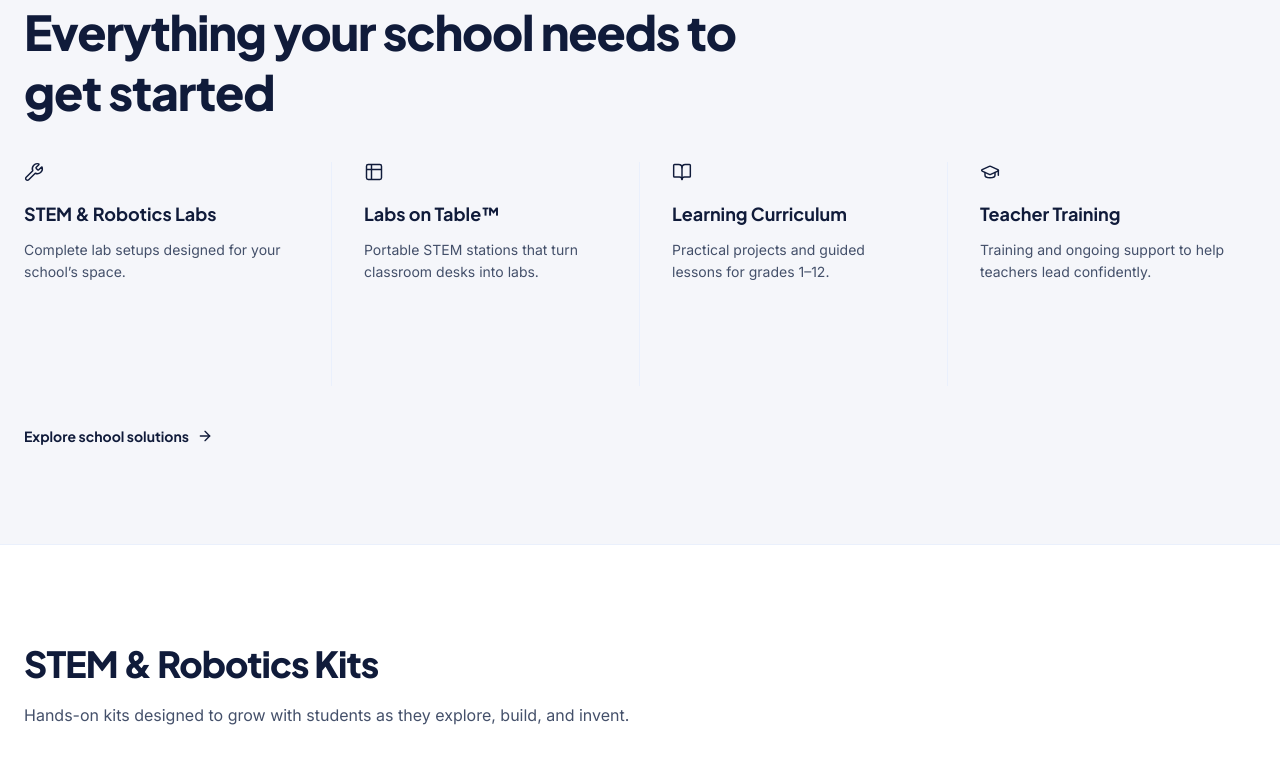
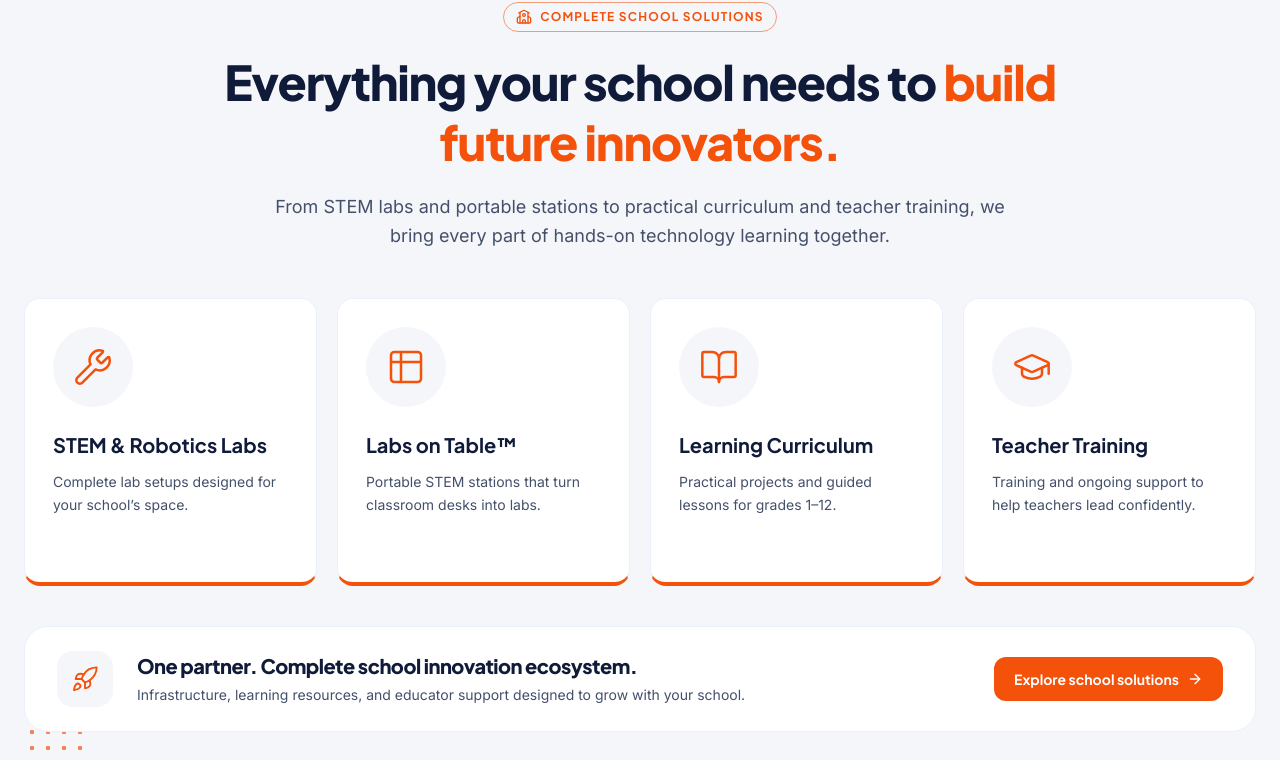
Before and after one commit to BRAINUPLABS/website-2.0, a React (Vite) app: page / in a window 1280 px wide. Shown: the part 857-1617 px from the top of the page. Built offline with nearby package versions, Linux system fonts and the light colour scheme.

Commit message:
Changed the "Complete Schools Solution" page as requested by Ram.

```diff
--- a/src/index.css
+++ b/src/index.css
@@ -161,6 +161,30 @@ html[data-theme='dark'] .home-hero {
   opacity: 0.72;
 }
 
+.school-solutions {
+  --school-accent: #f4510b;
+  --school-accent-hover: #d94308;
+  --school-on-accent: #ffffff;
+}
+
+html[data-theme='dark'] .school-solutions {
+  --school-accent: #fb923c;
+  --school-accent-hover: #fdba74;
+  --school-on-accent: #121418;
+}
+
+.school-accent-text { color: var(--school-accent); }
+.school-accent-outline { border-color: color-mix(in srgb, var(--school-accent) 55%, transparent); }
+.school-accent-bg { background-color: var(--school-accent); color: var(--school-on-accent); }
+.school-accent-bg:hover { background-color: var(--school-accent-hover); }
+.school-solution-card { border-bottom-color: var(--school-accent); }
+.school-solution-corner { background-color: var(--school-accent); transform: rotate(16deg); }
+.school-solution-dot-mesh {
+  background-image: radial-gradient(circle, var(--school-accent) 2px, transparent 2.5px);
+  background-size: 16px 16px;
+  opacity: 0.7;
+}
+
 @keyframes cyberGlowPulse {
   0%, 100% {
     box-shadow: 0 0 20px -2px rgba(37, 99, 235, 0.35), 0 0 8px 0px rgba(13, 148, 136, 0.3), inset 0 0 12px rgba(124, 58, 237, 0.06);
--- a/src/pages/HomePage.tsx
+++ b/src/pages/HomePage.tsx
@@ -1,5 +1,5 @@
 import React, { useState } from 'react';
-import { ArrowRight, Blocks, BookOpen, Code2, GraduationCap, Presentation, Rocket, Table2, Wrench } from 'lucide-react';
+import { ArrowRight, Blocks, BookOpen, Code2, GraduationCap, Presentation, Rocket, School, Table2, Wrench } from 'lucide-react';
 import { STEM_KITS_DATA } from '../data/kits.ts';
 import { STUDENT_PROJECTS_DATA } from '../data/projects.ts';
 import { NavigationPath } from '../types.ts';
@@ -109,27 +109,42 @@ export const HomePage: React.FC<HomePageProps> = ({ onNavigate }) => {
         </div>
       </section>
 
-      <section className="w-full border-y border-surface-container bg-surface-container-low py-16 sm:py-20 lg:py-24">
-        <div className="mx-auto max-w-7xl px-4 sm:px-6">
-          <div className="max-w-3xl">
-            <h2 className="font-display text-3xl font-extrabold leading-tight tracking-tight text-on-surface sm:text-4xl lg:text-5xl">Everything your school needs to get started</h2>
+      <section className="school-solutions relative w-full overflow-hidden border-y border-surface-container bg-surface-container-low py-16 sm:py-20 lg:py-24">
+        <span aria-hidden="true" className="school-solution-corner absolute -left-12 -top-12 hidden h-32 w-32 rounded-[2.5rem] lg:block" />
+        <span aria-hidden="true" className="school-solution-dot-mesh absolute bottom-10 left-6 hidden h-16 w-16 lg:block" />
+        <div className="relative z-10 mx-auto max-w-7xl px-4 sm:px-6">
+          <div className="mx-auto max-w-4xl text-center">
+            <p className="school-accent-outline school-accent-text inline-flex items-center gap-2 rounded-full border px-3 py-1.5 font-display text-xs font-bold uppercase tracking-widest">
+              <School aria-hidden="true" className="h-4 w-4" /> Complete school solutions
+            </p>
+            <h2 className="mt-5 font-display text-3xl font-extrabold leading-tight tracking-tight text-on-surface sm:text-4xl lg:text-5xl">Everything your school needs to <span className="school-accent-text">build future innovators.</span></h2>
+            <p className="mx-auto mt-5 max-w-3xl text-base leading-relaxed text-on-surface-variant sm:text-lg">From STEM labs and portable stations to practical curriculum and teacher training, we bring every part of hands-on technology learning together.</p>
           </div>
-          <div className="mt-10 grid grid-cols-1 divide-y divide-surface-container md:grid-cols-2 md:divide-y-0 lg:grid-cols-4">
+          <div className="mt-12 grid gap-5 md:grid-cols-2 lg:grid-cols-4 lg:gap-5">
             {schoolSolutions.map((item) => {
               const Icon = item.icon;
 
               return (
-                <article key={item.title} className="flex min-h-48 flex-col py-8 first:pt-0 last:pb-0 md:px-8 md:py-10 md:[&:nth-child(odd)]:border-r md:[&:nth-child(-n+2)]:border-b lg:min-h-56 lg:border-r lg:px-8 lg:py-0 lg:[&:nth-child(-n+2)]:border-b-0 lg:first:pl-0 lg:last:border-r-0 lg:last:pr-0">
-                  <Icon aria-hidden="true" className="h-5 w-5 text-secondary" strokeWidth={1.75} />
-                  <h3 className="mt-5 font-display text-lg font-bold leading-snug text-on-surface">{item.title}</h3>
-                  <p className="mt-3 max-w-xs text-sm leading-relaxed text-on-surface-variant">{item.description}</p>
+                <article key={item.title} className="school-solution-card flex min-h-72 flex-col rounded-2xl border border-surface-container border-b-4 bg-surface-container-lowest p-6 sm:p-7">
+                  <span className="flex h-20 w-20 items-center justify-center rounded-full bg-surface-container-low">
+                    <Icon aria-hidden="true" className="school-accent-text h-10 w-10" strokeWidth={1.5} />
+                  </span>
+                  <h3 className="mt-6 font-display text-xl font-bold leading-snug text-on-surface">{item.title}</h3>
+                  <p className="mt-3 text-sm leading-relaxed text-on-surface-variant">{item.description}</p>
                 </article>
               );
             })}
           </div>
-          <a href="/for-schools" onClick={(event) => { event.preventDefault(); onNavigate('for-schools'); }} className="group mt-10 inline-flex items-center gap-2 font-display text-sm font-bold text-secondary underline-offset-4 transition-colors hover:text-primary hover:underline focus-visible:rounded-sm focus-visible:outline focus-visible:outline-2 focus-visible:outline-offset-4 focus-visible:outline-secondary">
-            Explore school solutions <ArrowRight aria-hidden="true" className="h-4 w-4 transition-transform group-hover:translate-x-1" />
-          </a>
+          <div className="mt-10 flex flex-col items-center gap-6 rounded-3xl border border-surface-container bg-surface-container-lowest px-6 py-6 text-center sm:flex-row sm:text-left lg:px-8">
+            <span className="flex h-14 w-14 shrink-0 items-center justify-center rounded-2xl bg-surface-container-low"><Rocket aria-hidden="true" className="school-accent-text h-7 w-7" strokeWidth={1.6} /></span>
+            <div className="sm:flex-1">
+              <h3 className="font-display text-xl font-extrabold tracking-tight text-on-surface">One partner. Complete school innovation ecosystem.</h3>
+              <p className="mt-1 text-sm leading-relaxed text-on-surface-variant">Infrastructure, learning resources, and educator support designed to grow with your school.</p>
+            </div>
+            <a href="/for-schools" onClick={(event) => { event.preventDefault(); onNavigate('for-schools'); }} className="school-accent-bg inline-flex shrink-0 items-center gap-2 rounded-xl px-5 py-3 font-display text-sm font-bold transition-transform hover:-translate-y-0.5 focus-visible:outline focus-visible:outline-2 focus-visible:outline-offset-4 focus-visible:outline-secondary">
+              Explore school solutions <ArrowRight aria-hidden="true" className="h-4 w-4" />
+            </a>
+          </div>
         </div>
       </section>
 
```
